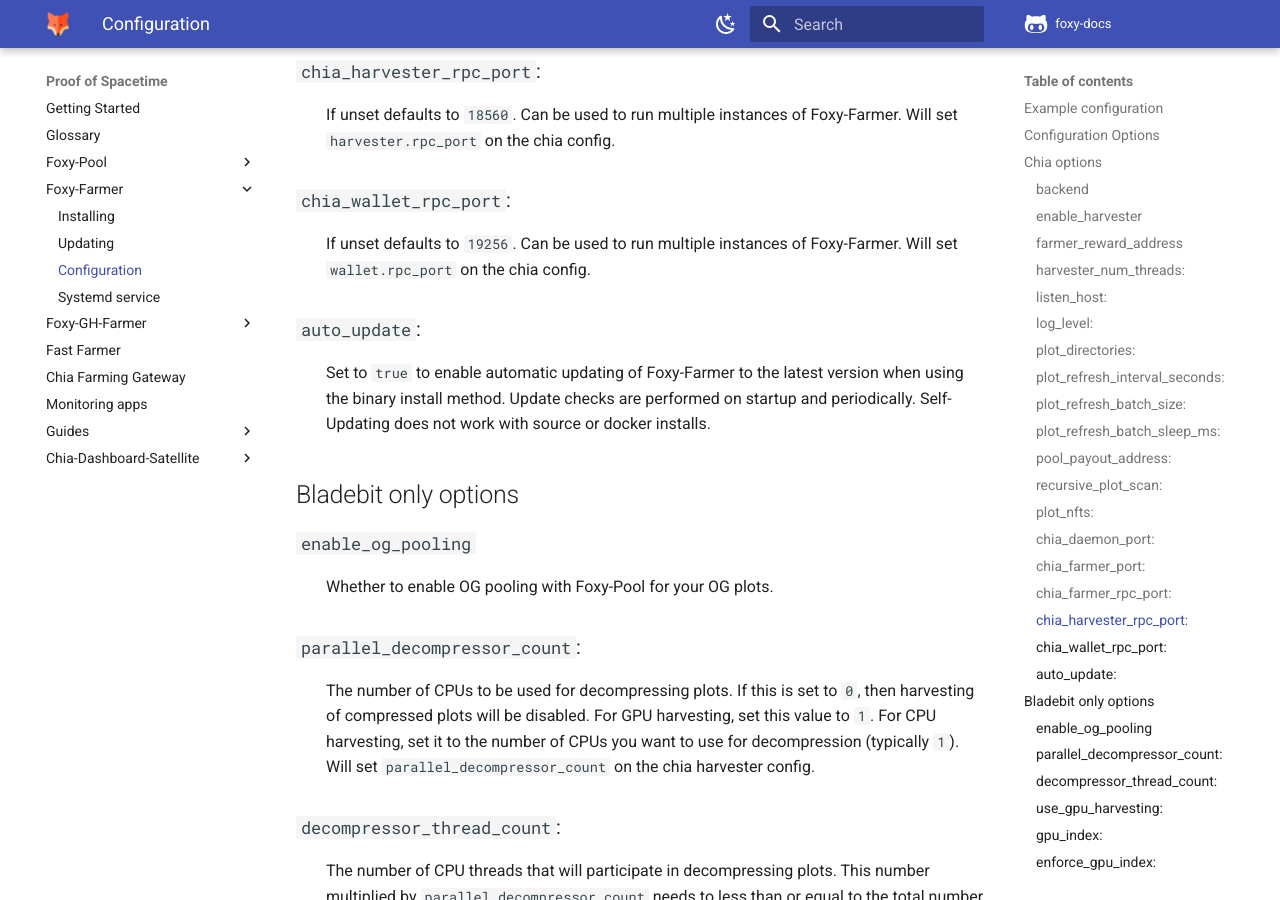
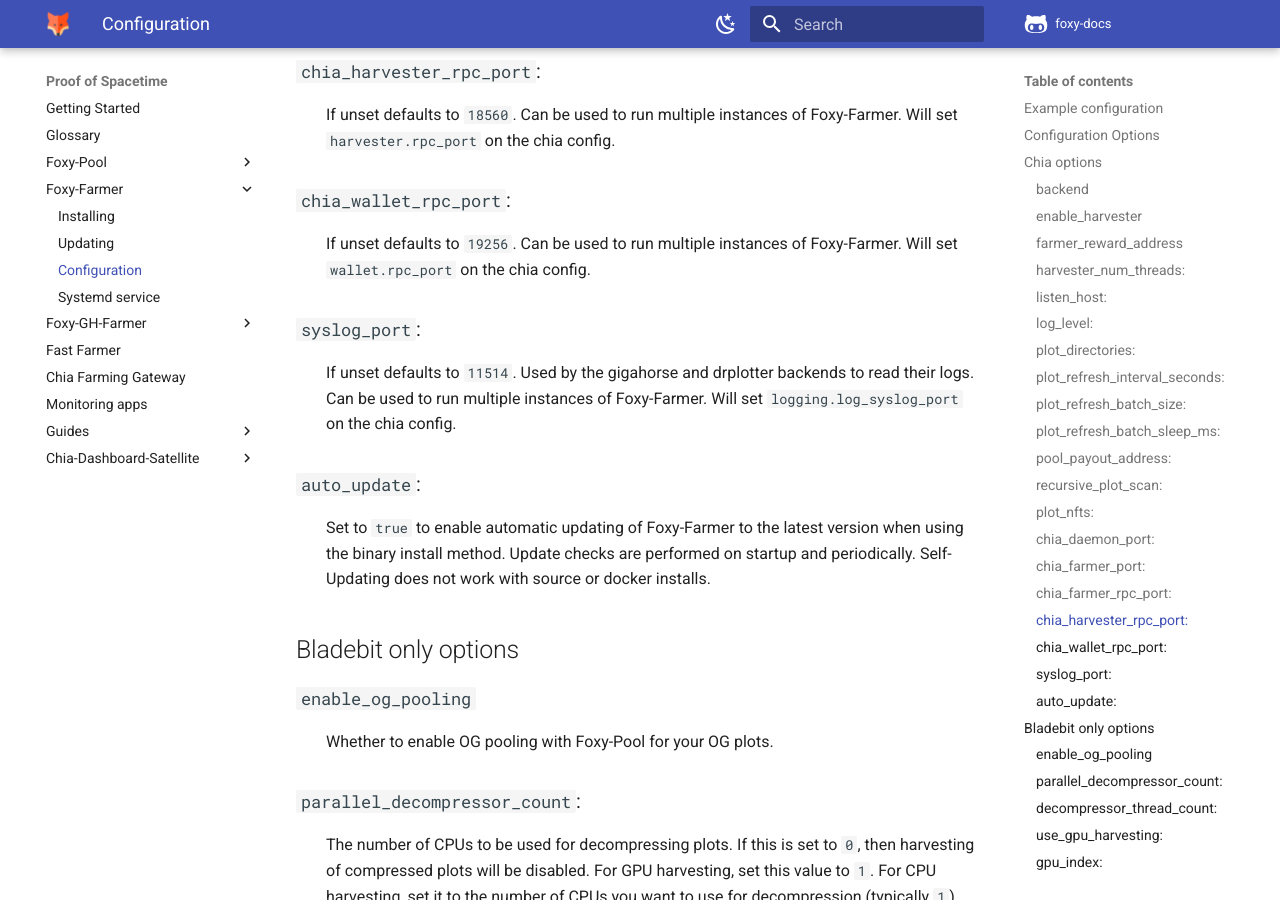
Before and after one commit to foxypool/docs, an MkDocs documentation site: the page built from docs/proof-of-spacetime/foxy-farmer/configuration.md, in a window 1280 px wide and 900 px high, scrolled down 3028 px. Built offline with MkDocs 1.6.1 and Material for MkDocs 9.7.7, drawn with Linux system fonts in a browser that asks for light colours; comment, search, counter and statistics services are not loaded.

Commit message:
Add docs on `syslog_port`

```diff
--- a/docs/proof-of-spacetime/foxy-farmer/configuration.md
+++ b/docs/proof-of-spacetime/foxy-farmer/configuration.md
@@ -91,6 +91,9 @@
 ### `chia_wallet_rpc_port`:
 : If unset defaults to `19256`. Can be used to run multiple instances of Foxy-Farmer. Will set `wallet.rpc_port` on the chia config.
 
+### `syslog_port`:
+: If unset defaults to `11514`. Used by the gigahorse and drplotter backends to read their logs. Can be used to run multiple instances of Foxy-Farmer. Will set `logging.log_syslog_port` on the chia config.
+
 ### `auto_update`:
 : Set to `true` to enable automatic updating of Foxy-Farmer to the latest version when using the binary install method. Update checks are performed on startup and periodically. Self-Updating does not work with source or docker installs.
 
```
